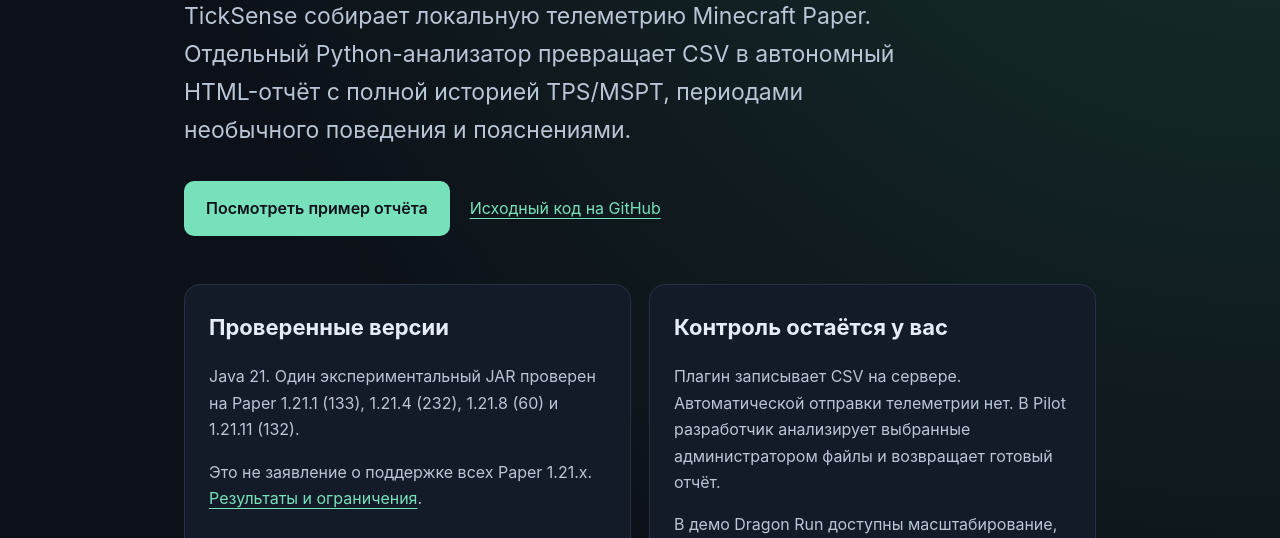
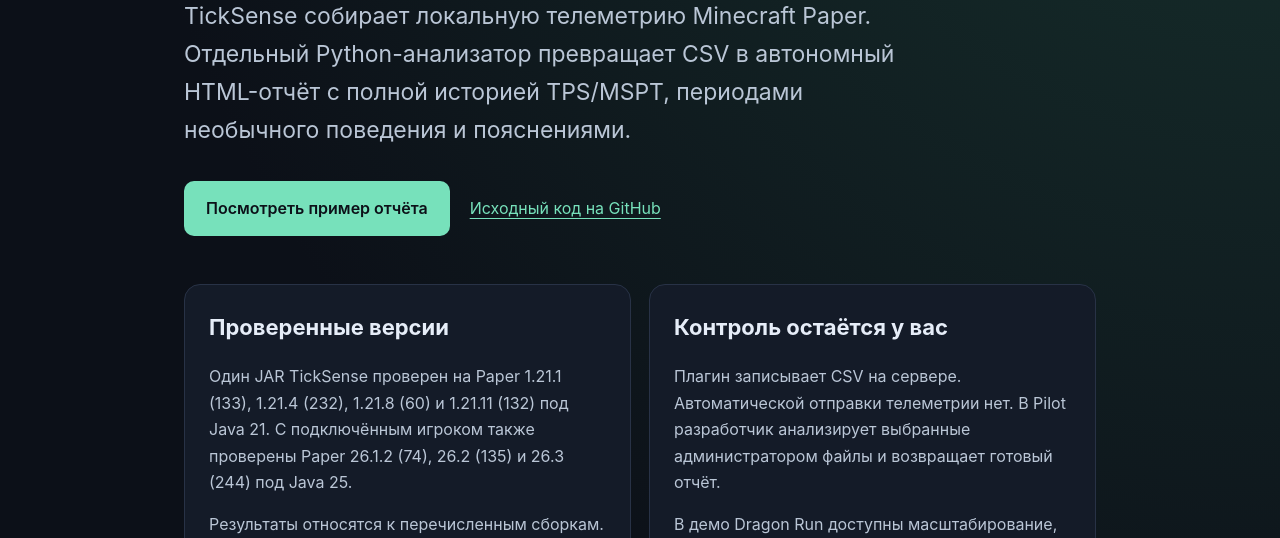
Before and after one commit to FunGluck/TickSense, a plain HTML site: page site/index.html in a window 1280 px wide. Shown: the part 407-945 px from the top of the page. Drawn offline with Linux system fonts and the light colour scheme.

Commit message:
docs(compatibility): record Paper 26.x server and player validation

```diff
--- a/site/index.html
+++ b/site/index.html
@@ -25,7 +25,7 @@
   <p class="intro">TickSense собирает локальную телеметрию Minecraft Paper. Отдельный Python-анализатор превращает CSV в автономный HTML-отчёт с полной историей TPS/MSPT, периодами необычного поведения и пояснениями.</p>
   <div class="actions"><a class="button" href="pilot-dragon.html">Посмотреть пример отчёта</a><a href="https://github.com/fungluck/TickSense">Исходный код на GitHub</a></div>
   <div class="grid">
-    <section class="card"><h2>Проверенные версии</h2><p>Java 21. Один экспериментальный JAR проверен на Paper 1.21.1 (133), 1.21.4 (232), 1.21.8 (60) и 1.21.11 (132).</p><p>Это не заявление о поддержке всех Paper 1.21.x. <a href="https://github.com/fungluck/TickSense/blob/main/docs/validation-summary.md">Результаты и ограничения</a>.</p></section>
+    <section class="card"><h2>Проверенные версии</h2><p>Один JAR TickSense проверен на Paper 1.21.1 (133), 1.21.4 (232), 1.21.8 (60) и 1.21.11 (132) под Java 21. С подключённым игроком также проверены Paper 26.1.2 (74), 26.2 (135) и 26.3 (244) под Java 25.</p><p>Результаты относятся к перечисленным сборкам. Purpur 26.x ещё предстоит проверить. <a href="https://github.com/fungluck/TickSense/blob/main/docs/minecraft-26x.md">Результаты и ограничения</a>.</p></section>
     <section class="card"><h2>Контроль остаётся у вас</h2><p>Плагин записывает CSV на сервере. Автоматической отправки телеметрии нет. В Pilot разработчик анализирует выбранные администратором файлы и возвращает готовый отчёт.</p><p>В демо Dragon Run доступны масштабирование, выбор диапазона и переключатели маркеров. Подсветка отражает оценку по измеренным TPS/MSPT; необычные изменения сами по себе не означают лаги.</p></section>
   </div>
   <footer>Проект находится на стадии Pilot. Отчёт не устанавливает причины лагов автоматически; низкие накладные расходы и production-готовность пока не доказаны. Начинайте с тестовой копии сервера и резервной копии.</footer>
```
Also changed, not shown: 7 other files.
